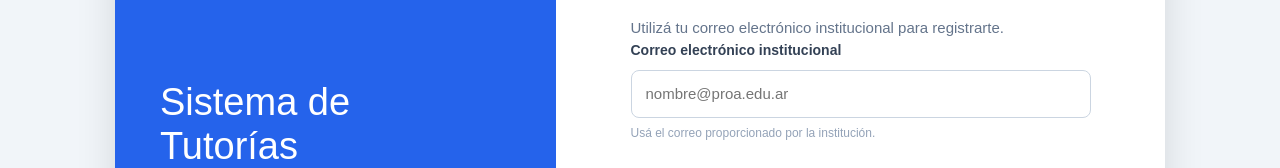
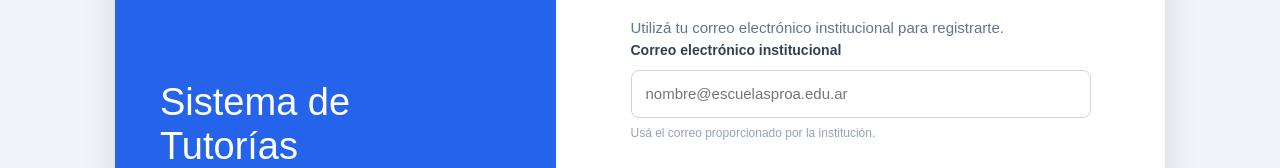
Before and after one commit to julifunes2010-bit/sistema_tutorias, a Vue app in the folder sistemaTutorias/: page /register in a window 1280 px wide. Shown: the part 179-347 px from the top of the page. Built offline with nearby package versions, Linux system fonts and the light colour scheme.

Commit message:
crear cuenta 2
.

```diff
--- a/sistemaTutorias/src/register.vue
+++ b/sistemaTutorias/src/register.vue
@@ -192,7 +192,7 @@ const reenviarCodigo = () => {
               id="correo"
               v-model="correo"
               type="email"
-              placeholder="nombre@proa.edu.ar"
+              placeholder="nombre@escuelasproa.edu.ar"
               autocomplete="email"
             />
 
```
